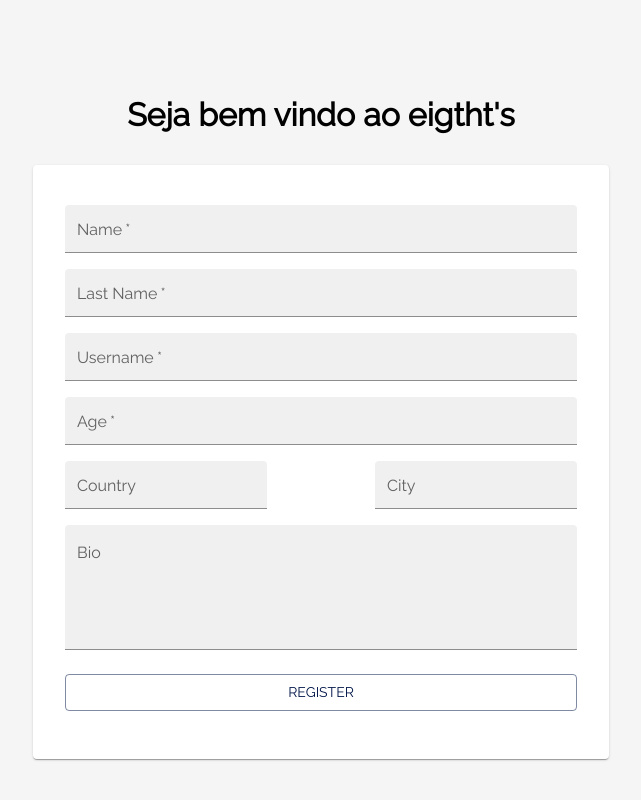
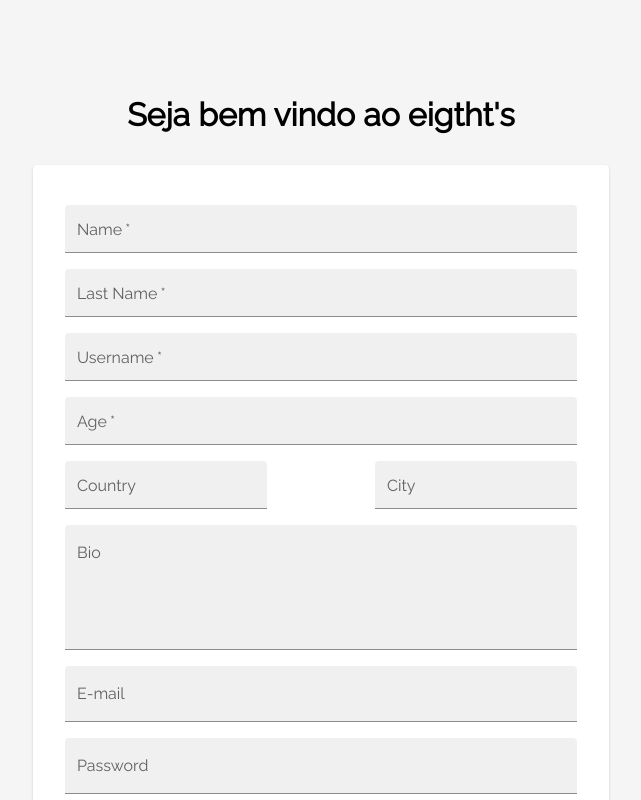
Before and after one commit to henrickva/eight, a Next.js app: page /cadastro in a window 1280 px wide. Shown: the top 800 px of the page, without its empty margins (319-960 px from the left). Built offline with nearby package versions, Linux system fonts and the light colour scheme.

Commit message:
adicionando conexão com firebase

```diff
--- a/db.json
+++ b/db.json
@@ -10,5 +10,11 @@
             "city":"Itajubá",
             "bio":"nada"
         }
+    ],
+    "posts":[
+        {
+            "id":1,
+            "post": ""
+        }
     ]
 }
--- a/package.json
+++ b/package.json
@@ -19,6 +19,7 @@
     "@types/react": "18.2.20",
     "@types/react-dom": "18.2.7",
     "axios": "^1.5.0",
+    "firebase": "^10.7.1",
     "json-server": "^0.17.3",
     "next": "13.4.13",
     "next-auth": "^4.23.1",
--- a/src/app/cadastro/page.tsx
+++ b/src/app/cadastro/page.tsx
@@ -3,7 +3,9 @@ import style from '@/app/cadastro/page.module.css'
 import { Box, Paper, Container} from '@mui/material';
 import TextField from '@mui/material/TextField'
 import Button from '@mui/material/Button';
-import { useState } from 'react';
+import { useState, } from 'react';
+import { createUserWithEmailAndPassword } from "firebase/auth";
+import { authentic } from '@/firebaseConection'
 
 export default function Cadastro(){
 
@@ -18,12 +20,18 @@ export default function Cadastro(){
 
     })
 
+    const[email,setEmail] = useState("")
+    const[password,setPassword] = useState("")
+
     const inputValue = (e:any) => setData({
         ...data, [e.target.name]:e.target.value
     })
 
-    function handleSingIn(e:any){
+    async function handleSingIn(e:any){
         e.preventDefault()
+        await createUserWithEmailAndPassword(authentic,email,password)
+        .then(()=>{console.log('foi')})
+        .catch((error)=>{console.log('n foi'+ error)})
 
     }
 
@@ -124,9 +132,24 @@ export default function Cadastro(){
                             />
 
 
+                            <TextField
+                            label="E-mail"
+                            type='email'
+                            variant='filled'
+                            sx={{my:1}}
+                            onChange={(e) =>setEmail(e.target.value)}
+                            />
+
+                            <TextField
+                            label="Password"
+                            type='password'
+                            variant='filled'
+                            sx={{my:1}}
+                            onChange={(e) =>setPassword(e.target.value)}
+                            />
+
                             <Button
                             type='submit'
-                            href='/profile'
                             sx={{my:2}}
                             color='primary'
                             variant="outlined"
--- a/src/app/profile/page.tsx
+++ b/src/app/profile/page.tsx
@@ -112,7 +112,8 @@ export default function Profile(){
                                 </Paper>
                             </Modal>
                     </Box>
-               Postagens vão aqui
+
+                    Nothing happening here
             </Paper>
             </Container>
         </Box>
--- /dev/null
+++ b/src/firebaseConection.ts
@@ -0,0 +1,19 @@
+import { initializeApp } from "firebase/app";
+import {getAuth} from 'firebase/auth'
+import { getFirestore } from "firebase/firestore"
+
+const firebaseConfig = {
+    apiKey: "AIzaSyCcgwNLpTJ4robKDhWn6FbA3uWCGcSfm2g",
+    authDomain: "eight-15b8b.firebaseapp.com",
+    projectId: "eight-15b8b",
+    storageBucket: "eight-15b8b.appspot.com",
+    messagingSenderId: "43058562379",
+    appId: "1:43058562379:web:1fb8e93b9f7bd23cc854ce",
+    measurementId: "G-XLC3MVKDPX"
+};
+
+const app = initializeApp(firebaseConfig);
+const db = getFirestore(app)
+export const authentic = getAuth()
+
+export default db
```
Also changed, not shown: 1 other file (tests, documents, lock files or other folders). Lines whose indentation alone changed are shown as unchanged.
